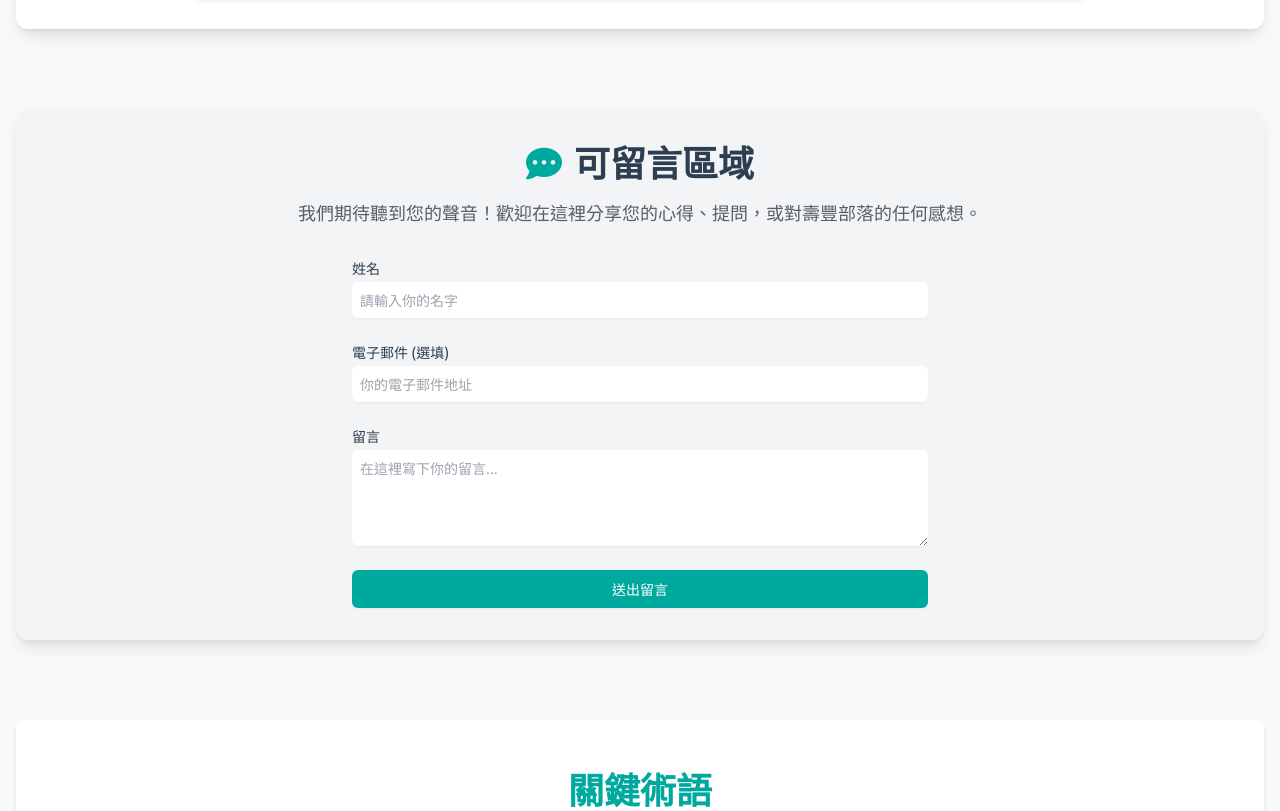
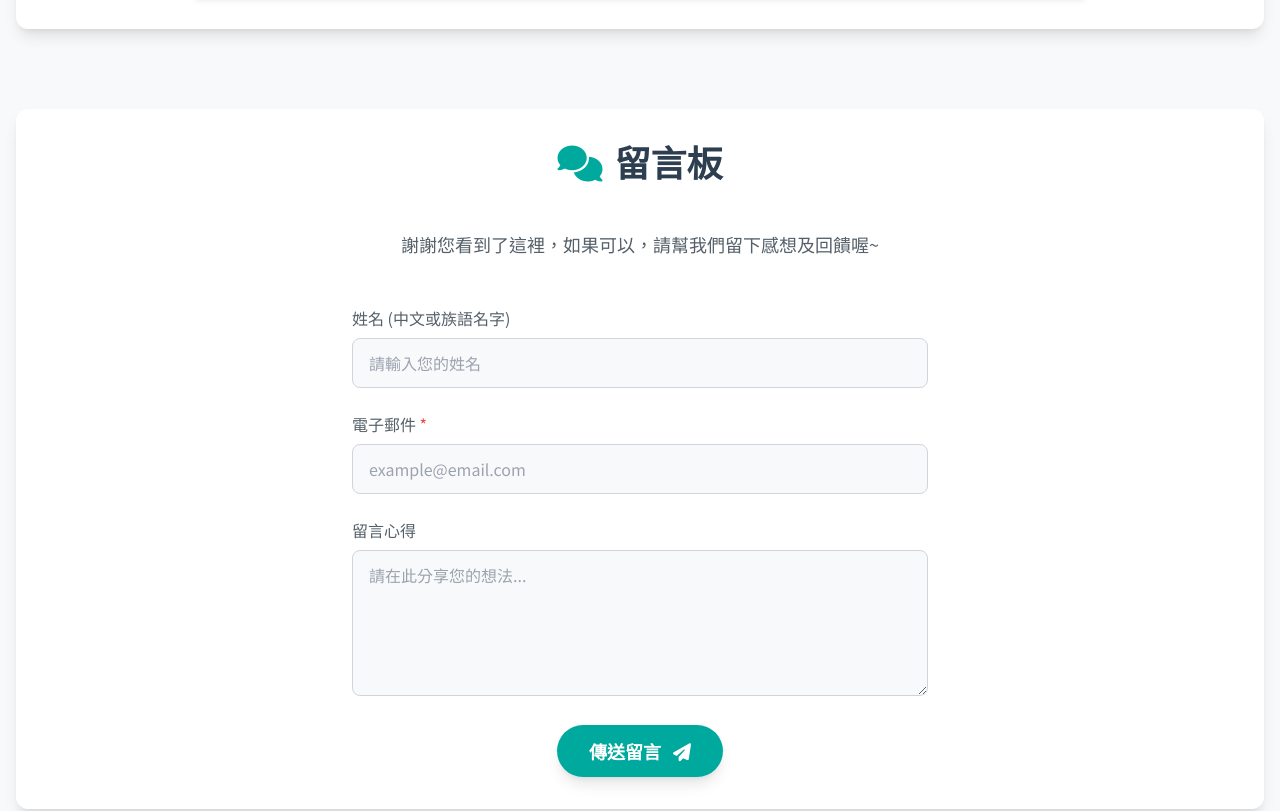
Before and after one commit to OCikasuankami/OCikasuankami.github.io, a plain HTML site: page index.html in a window 1280 px wide. Shown: the part 5302-6113 px from the top of the page. Drawn offline with nearby package versions, Linux system fonts and the light colour scheme.

Commit message:
修改留言板

```diff
--- a/index.html
+++ b/index.html
@@ -847,87 +847,34 @@
         </div>
     </div>
 </section>
-<section id="comment-section" class="animate-on-scroll bg-gray-100 dark:bg-gray-800 p-8 rounded-xl shadow-lg mt-8">
-    <h2 class="text-3xl md:text-4xl font-bold text-center mb-4 text-text dark:text-text-dark">
-        <i class="fas fa-comment-dots text-primary dark:text-primary-dark mr-3"></i>可留言區域
+<section id="guestbook" class="animate-on-scroll bg-background-light dark:bg-background-dark-soft p-8 rounded-xl shadow-lg mt-8">
+    <h2 class="text-3xl md:text-4xl font-bold text-center mb-12">
+        <i class="fas fa-comments text-primary dark:text-primary-dark mr-3"></i>留言板
     </h2>
-    <p class="text-center text-lg text-text-secondary dark:text-text-dark-secondary max-w-3xl mx-auto mb-8">
-        我們期待聽到您的聲音！歡迎在這裡分享您的心得、提問，或對壽豐部落的任何感想。
+    <p class="text-center text-lg text-text-secondary dark:text-text-dark-secondary max-w-3xl mx-auto mb-12">
+        謝謝您看到了這裡，如果可以，請幫我們留下感想及回饋喔~
     </p>
 
-    <div class="max-w-xl mx-auto">
-        <form id="comment-form" action="https://docs.google.com/forms/d/e/1FAIpQLScsB_YQ-f9L_fF6cQ8zV-p-1R5D8Fj2y3r9kG-V8kH4WqG_9w/formResponse" method="POST" class="space-y-6">
+    <form id="guestbook-form" action="mailto:cihamengan974@gmail.com" method="post" enctype="text/plain" class="max-w-xl mx-auto space-y-6">
         <div>
-                <label for="name" class="block text-sm font-medium text-text dark:text-text-dark">姓名</label>
-                <div class="mt-1">
-                    <input type="text" name="entry.1017849174" id="name" autocomplete="name" class="block w-full rounded-md border-gray-300 dark:border-gray-600 dark:bg-gray-700 dark:text-text-dark shadow-sm focus:border-primary focus:ring-primary sm:text-sm p-2" placeholder="請輸入你的名字">
+            <label for="name" class="block text-text-secondary dark:text-text-dark-secondary mb-2">姓名 (中文或族語名字)</label>
+            <input type="text" id="name" name="姓名" class="w-full px-4 py-3 rounded-lg border border-gray-300 dark:border-gray-600 focus:outline-none focus:ring-2 focus:ring-primary dark:focus:ring-primary-dark bg-background dark:bg-background-dark text-text dark:text-text-dark" placeholder="請輸入您的姓名">
         </div>
+        <div>
+            <label for="email" class="block text-text-secondary dark:text-text-dark-secondary mb-2">電子郵件 <span class="text-red-500">*</span></label>
+            <input type="email" id="email" name="電子郵件" class="w-full px-4 py-3 rounded-lg border border-gray-300 dark:border-gray-600 focus:outline-none focus:ring-2 focus:ring-primary dark:focus:ring-primary-dark bg-background dark:bg-background-dark text-text dark:text-text-dark" placeholder="example@email.com" required>
         </div>
-
         <div>
-                <label for="email" class="block text-sm font-medium text-text dark:text-text-dark">電子郵件 (選填)</label>
-                <div class="mt-1">
-                    <input type="email" name="entry.1555519894" id="email" autocomplete="email" class="block w-full rounded-md border-gray-300 dark:border-gray-600 dark:bg-gray-700 dark:text-text-dark shadow-sm focus:border-primary focus:ring-primary sm:text-sm p-2" placeholder="你的電子郵件地址">
+            <label for="message" class="block text-text-secondary dark:text-text-dark-secondary mb-2">留言心得</label>
+            <textarea id="message" name="留言心得" rows="5" class="w-full px-4 py-3 rounded-lg border border-gray-300 dark:border-gray-600 focus:outline-none focus:ring-2 focus:ring-primary dark:focus:ring-primary-dark bg-background dark:bg-background-dark text-text dark:text-text-dark" placeholder="請在此分享您的想法..." required></textarea>
         </div>
-            </div>
-
-            <div>
-                <label for="comment" class="block text-sm font-medium text-text dark:text-text-dark">留言</label>
-                <div class="mt-1">
-                    <textarea id="comment" name="entry.1170796338" rows="4" class="block w-full rounded-md border-gray-300 dark:border-gray-600 dark:bg-gray-700 dark:text-text-dark shadow-sm focus:border-primary focus:ring-primary sm:text-sm p-2" placeholder="在這裡寫下你的留言..."></textarea>
-                </div>
-            </div>
-
-            <div>
-                <button type="submit" class="btn-hover w-full flex justify-center py-2 px-4 border border-transparent rounded-md shadow-sm text-sm font-medium text-white bg-primary hover:bg-primary/80 dark:bg-primary-dark dark:hover:bg-primary-dark/80 dark:text-background-dark focus:outline-none focus:ring-2 focus:ring-offset-2 focus:ring-primary">
-                    送出留言
+        <div class="text-center">
+            <button type="submit" class="btn-hover inline-block bg-primary text-white dark:bg-primary-dark dark:text-background-dark font-bold py-3 px-8 rounded-full text-lg shadow-lg hover:shadow-xl transform transition-all duration-300">
+                傳送留言 <i class="fas fa-paper-plane ml-2"></i>
             </button>
         </div>
     </form>
-        <div id="success-message" class="hidden mt-4 text-center text-green-500 font-bold">
-            感謝您的留言！
-        </div>
-        <div id="error-message" class="hidden mt-4 text-center text-red-500 font-bold">
-            送出失敗，請再試一次。
-        </div>
-    </div>
 </section>
-
-<script>
-    document.addEventListener('DOMContentLoaded', function() {
-        const form = document.getElementById('comment-form');
-        const successMessage = document.getElementById('success-message');
-        const errorMessage = document.getElementById('error-message');
-
-        form.addEventListener('submit', function(event) {
-            // 阻止表單的預設提交行為，避免網頁跳轉
-            event.preventDefault();
-
-            // 取得表單資料
-            const formData = new FormData(form);
-
-            // 使用 fetch API 非同步送出資料
-            fetch(form.action, {
-                method: 'POST',
-                body: formData,
-                mode: 'no-cors' // 必須設定為 no-cors
-            })
-            .then(response => {
-                // Google 表單的 no-cors 回應無法判斷成功或失敗，
-                // 但通常只要沒有錯誤發生，都視為成功
-                successMessage.classList.remove('hidden');
-                errorMessage.classList.add('hidden');
-                form.reset(); // 清空表單
-            })
-            .catch(error => {
-                // 如果發生網路錯誤
-                errorMessage.classList.remove('hidden');
-                successMessage.classList.add('hidden');
-                console.error('Error:', error);
-            });
-        });
-    });
-</script>
             <section id="glossary" class="animate-on-scroll bg-background-light dark:bg-background-dark-soft rounded-lg shadow-md py-12 px-6 md:px-10">
                 <h2 class="text-3xl md:text-4xl font-bold text-center mb-8 text-primary dark:text-primary-dark">關鍵術語</h2>
                 <dl class="grid md:grid-cols-2 gap-x-8 gap-y-6">
```
Lines whose indentation alone changed are shown as unchanged.
